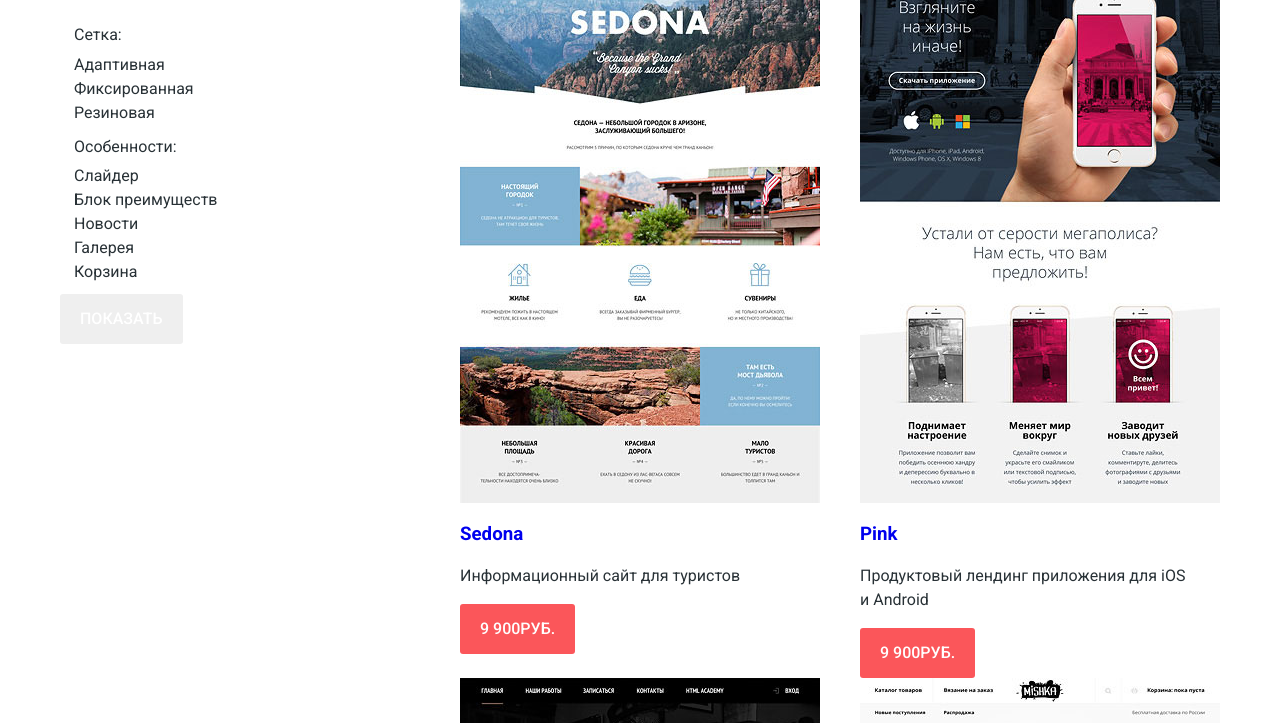
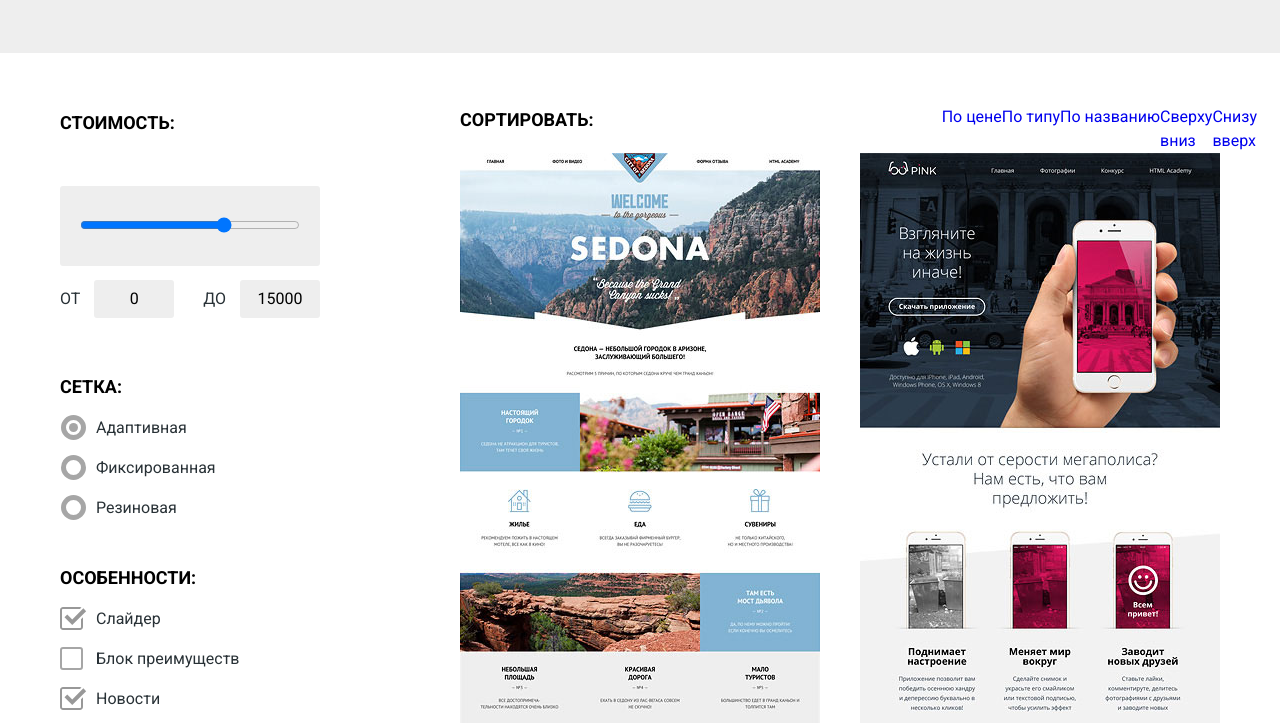
Before and after one commit to Aksnv/nerds, a plain HTML site: page shop.html in a window 1280 px wide. Shown: the part 302-1025 px from the top of the page. Drawn offline with Linux system fonts and the light colour scheme.

Commit message:
Стилизовал раздел Фильтры на странице Магазин

```diff
--- a/shop.html
+++ b/shop.html
@@ -43,14 +43,14 @@
 		</div>
 	</header>
 	<main class="main-content">
+    <h1>Магазин готовых шаблонов</h1>
 		<div class="container">
-			<h1>Магазин готовых шаблонов</h1>
       <div class="columns-wrapper">
   			<section class="filters">
           <h2 class="visually-hidden">Фильтр шаблонов</h2>
           <form class="filters-form" name="filters-form" method="post" action="https://echo.htmlacademy.ru">
-          	<fieldset class="filters-form__fieldset">
-              <legend class="filters-form__legend">Стоимость:</legend>
+          	<fieldset class="filters-form__fieldset filters-form__fieldset_range">
+              <legend class="filters-form__legend filters-form__legend_range">Стоимость:</legend>
                 <input class="filters-form__field filters-form__field_range" type="range" name="price-range" min="0" max="15000" step="1000" value="10000">
                 <p class="filters-form__price">
                   <span class="filters-form__price-value filters-form__price-value_min">
@@ -61,7 +61,7 @@
                   </span>
                 </p>
             </fieldset>
-          	<fieldset class="filters-form__fieldset">
+          	<fieldset class="filters-form__fieldset filters-form__fieldset_grid">
               <legend class="filters-form__legend">Сетка:</legend>
               <ul class="filters-form__list">
                 <li class="filters-form__item">
@@ -87,7 +87,7 @@
                 </li>
               </ul>
             </fieldset>
-            <fieldset class="filters-form__fieldset">
+            <fieldset class="filters-form__fieldset filters-form__fieldset_features">
               <legend class="filters-form__legend">Особенности:</legend>
               <ul class="filters-form__list">
                 <li class="filters-form__item">
@@ -127,7 +127,7 @@
                 </li>
               </ul>
             </fieldset>
-            <button class="button filters-form__button filters-form__button_submit" type="submit">Показать</button>
+            <button class="button button_grey filters-form__button filters-form__button_submit" type="submit">Показать</button>
           </form>
         </section>
         <section class="catalog">
@@ -226,7 +226,6 @@
 	<footer class="main-footer">
     <section class="map">
       <h2 class="visually-hidden">Контакты и схема проезда</h2>
-      <img class="map__image" src="images/map/map-with-marker.jpg" width="1440" height="416" alt="Адрес дизайн-студии: 191186, Санкт-Петербург, ул. Б. Конюшенная, д. 19/8">
       <div class="container">
         <div class="map__contacts">
           <h3>Nёrds Design Studio</h3>
@@ -236,18 +235,28 @@
           <a class="button button_red map__button" href="#">Напишите нам</a>
         </div>
       </div>
+      <img class="map__image" src="images/map/map-with-marker.jpg" width="1440" height="416" alt="Адрес дизайн-студии: 191186, Санкт-Петербург, ул. Б. Конюшенная, д. 19/8">
     </section>
     <section class="socials container">
       <h2 class="visually-hidden">Ссылки на социальные сети</h2>
       <ul class="socials-list">
         <li class="socials-list__item">
-          <a class="socials-list__link" href="#">Вконтакте</a>
+          <a class="socials-list__link" href="#">
+            <span class="visually-hidden">Вконтакте</span>
+            <svg height="15" width="26" xmlns="http://www.w3.org/2000/svg"><path d="M16.138 11.51c.956-.309 2.18 2.04 3.483 2.939.978.681 1.727.534 1.727.534l3.473-.05s1.815-.112.957-1.554c-.071-.12-.503-1.069-2.585-3.022-2.177-2.043-1.882-1.712.739-5.244 1.597-2.153 2.236-3.468 2.036-4.028-.192-.539-1.365-.399-1.365-.399L20.69.713c-.381.001-.704.119-.851.515-.003.004-.621 1.666-1.445 3.079-1.741 2.989-2.436 3.148-2.724 2.961-.661-.433-.494-1.737-.494-2.664 0-2.897.432-4.105-.846-4.417-.427-.104-.739-.172-1.828-.182-1.392-.021-2.574 0-3.244.329-.445.223-.786.712-.579.74.26.035.843.16 1.155.586.401.552.389 1.789.389 1.789s.229 3.411-.54 3.834c-.528.29-1.25-.302-2.803-3.016-.793-1.388-1.392-2.922-1.392-2.922s-.116-.285-.326-.441c-.25-.185-.6-.244-.6-.244L.848.684S.29.7.085.946c-.182.218-.015.668-.015.668s2.909 6.881 6.203 10.347c3.02 3.182 6.452 2.971 6.452 2.971h1.555s.469-.054.709-.312c.224-.24.214-.691.214-.691s-.031-2.109.935-2.419z" fill="#fff"/></svg>
+          </a>
         </li>
         <li class="socials-list__item">
-          <a class="socials-list__link" href="#">Фейсбук</a>
+          <a class="socials-list__link" href="#">
+            <span class="visually-hidden">Фейсбук</span>
+            <svg height="22" width="12" xmlns="http://www.w3.org/2000/svg"><path d="M12 4V0H8a4 4 0 0 0-4 4v4H0v4h4v10h4V12h4V8H8V4z" fill="#fff"/></svg>
+          </a>
         </li>
         <li class="socials-list__item">
-          <a class="socials-list__link" href="#">Инстаграм</a>
+          <a class="socials-list__link" href="#">
+            <span class="visually-hidden">Инстаграм</span>
+            <svg height="21" width="21" xmlns="http://www.w3.org/2000/svg"><path d="M18 0H3C1.35 0 0 1.35 0 3v15c0 1.65 1.35 3 3 3h15c1.65 0 3-1.35 3-3V3c0-1.65-1.35-3-3-3zm-7.5 7c1.93 0 3.5 1.57 3.5 3.5S12.43 14 10.5 14 7 12.43 7 10.5 8.57 7 10.5 7zM18 18H3V9h1.181A6.504 6.504 0 0 0 4 10.5a6.5 6.5 0 1 0 13 0 6.45 6.45 0 0 0-.181-1.5H18zm0-11h-4V3h4z" fill="#fff"/></svg>
+          </a>
         </li>
       </ul>
       <div class="socials-discount">
--- a/styles/main.css
+++ b/styles/main.css
@@ -357,6 +357,20 @@ input[type="radio"].visually-hidden {
 
 .main-content {
   flex-grow: 1;
+}
+
+.main-content h1 {
+  margin: 0;
+  padding-top: 78px;
+  padding-bottom: 108px;
+
+  font-size: 55px;
+  font-weight: 500;
+  line-height: 55px;
+  text-align: center;
+  color: #000000;
+
+  background-color: #eeeeee;
 }
 
 .columns-wrapper {
@@ -738,13 +752,108 @@ input[type="radio"].visually-hidden {
 
 .filters {
   width: 260px;
+  padding-top: 55px;
 }
 
 .filters-form__fieldset {
+  position: relative;
+
+  margin: 0;
+  margin-bottom: 27px;
+  padding: 0;
+
   border: none;
 }
 
-/*.indicator {
+.filters-form__fieldset_range {
+  margin-bottom: 54px;
+}
+
+.filters-form__fieldset_range::after {
+  content: "";
+
+  position: absolute;
+  bottom: 52px;
+  left: 0;
+
+  display: block;
+  width: 100%;
+  height: 80px;
+
+  background-color: #eeeeee;
+  border-radius: 3px;
+
+  z-index: -1;
+}
+
+.filters-form__fieldset_features {
+  margin-bottom: 32px;
+}
+
+.filters-form__legend,
+.sorter-legend {
+  font-size: 18px;
+  font-weight: 700;
+  line-height: 30px;
+  text-transform: uppercase;
+  color: #000000;
+}
+
+.filters-form__legend {
+  margin-bottom: 14px;
+}
+
+.filters-form__legend_range {
+  margin-bottom: 78px;
+}
+
+.filters-form__item {
+  margin-bottom: 16px;
+}
+
+.filters-form__label {
+  position: relative;
+
+  padding-left: 36px;
+
+  line-height: 20px;
+
+  cursor: pointer;
+}
+
+.filters-form__field_range {
+  width: 220px;
+  margin-left: 20px;
+  margin-bottom: 47px;
+}
+
+.filters-form__price {
+  display: -webkit-flex;
+  display: -moz-flex;
+  display: -ms-flex;
+  display: -o-flex;
+  display: flex;
+  justify-content: space-between;
+  margin: 0;
+
+  line-height: 22px;
+  text-transform: uppercase;
+}
+
+.filters-form__field_price {
+  width: 80px;
+  margin-left: 10px;
+  padding: 8px;
+
+  line-height: 22px;
+  text-align: center;
+
+  background-color: #eeeeee;
+  border: none;
+  border-radius: 3px;
+}
+
+.indicator {
   content: "";
 
   position: absolute;
@@ -752,63 +861,69 @@ input[type="radio"].visually-hidden {
   left: 0;
 
   display: block;
-  width: 20px;
-  height: 20px;
 
-  background-color: #f9f6f3;
-  border: 2px solid #000000;
+  background-color: #ffffff;
 }
 
 .indicator_checkbox {
-  border-radius: 0;
+  top: -2px;
+
+  width: 23px;
+  height: 23px;
+
+  border: 2px solid #a6a6a6;
+  border-radius: 3px;
 }
 
 .indicator_radio {
+  top: -3px;
+  left: 1px;
+
+  width: 25px;
+  height: 25px;
+
+  border: 5px solid #a6a6a6;
   border-radius: 50%;
 }
 
-input[type="checkbox"]:checked + label .indicator_checkbox::before,
-input[type="checkbox"]:checked + label .indicator_checkbox::after {
+.filters-form__field_checkbox:checked + .filters-form__label .indicator_checkbox {
+  border: none;
+}
+
+.filters-form__field_checkbox:checked + .filters-form__label .indicator_checkbox::before {
   content: "";
 
   position: absolute;
-  top: 6px;
-  left: 1px;
+  top: 0;
+  left: 0;
 
   display: block;
-  width: 14px;
-  height: 3px;
+  width: 27px;
+  height: 23px;
 
-  background-color: #000000;
+  background-image: url("../images/icons/form/checkbox-on.svg");
+  background-repeat: no-repeat;
+  opacity: 0.4;
 }
 
-input[type="checkbox"]:checked + label .indicator_checkbox::before {
-  -webkit-transform: rotate(45deg);
-  -ms-transform: rotate(45deg);
-  transform: rotate(45deg);
-}
-
-input[type="checkbox"]:checked + label .indicator_checkbox::after {
-  -webkit-transform: rotate(-45deg);
-  -ms-transform: rotate(-45deg);
-  transform: rotate(-45deg);
-}
-
-input[type="radio"]:checked + label .indicator_radio::before {
+.filters-form__field_radio:checked + .filters-form__label .indicator_radio::before {
   content: "";
 
   position: absolute;
-  top: 4px;
-  left: 4px;
+  top: 3px;
+  left: 3px;
 
   display: block;
-  width: 8px;
-  height: 8px;
+  width: 9px;
+  height: 9px;
 
-  background-color: #000000;
+  background-color: #a6a6a6;
   border-radius: 50%;
 }
 
+
+
+/*
 input[type="checkbox"]:focus + label .indicator,
 input[type="radio"]:focus + label .indicator {
   outline: thin dotted;
@@ -823,6 +938,14 @@ input[type="radio"]:disabled + label {
 
   cursor: default;
 }*/
+
+.filters-form__button {
+  width: 260px;
+}
+
+.catalog {
+  padding-top: 52px;
+}
 
 .sorter {
   display: -webkit-flex;
@@ -1149,8 +1272,20 @@ input[type="radio"]:disabled + label {
   border-radius: 3px;
 }
 
+.feedback-form__field:hover {
+  border: 2px solid #b4b9bb;
+}
+
+.feedback-form__field:focus {
+  border: 2px solid #000000;
+}
+
 .feedback-form__field::placeholder {
-  color: rgba(0, 0, 0, 0.5);
+  color: rgba(68, 68, 68, 0.5);
+}
+
+.feedback-form__field:focus::placeholder {
+  color: #444444;
 }
 
 .feedback-form__field_wide {
@@ -1162,6 +1297,12 @@ input[type="radio"]:disabled + label {
   padding: 10px 14px;
 
   resize: none;
+}
+
+.feedback-form__field_invalid {
+  /*color: #e74246;*/
+
+  border: 2px solid #e74246;
 }
 
 .feedback-form__button {
@@ -1206,3 +1347,12 @@ input[type="radio"]:disabled + label {
 .popup__close-button::after {
   transform: rotate(-45deg);
 }
+
+.popup__close-button:hover,
+.popup__close-button:focus {
+  opacity: 1;
+}
+
+.popup__close-button:active {
+  opacity: 0.1;
+}
```
Also changed, not shown: index.html (+1 -1 lines), images/icons/close-button.svg (deleted), images/icons/form/checkbox-off.svg (deleted), images/icons/form/radio-off.svg (deleted), images/icons/form/radio-on.svg (deleted).
